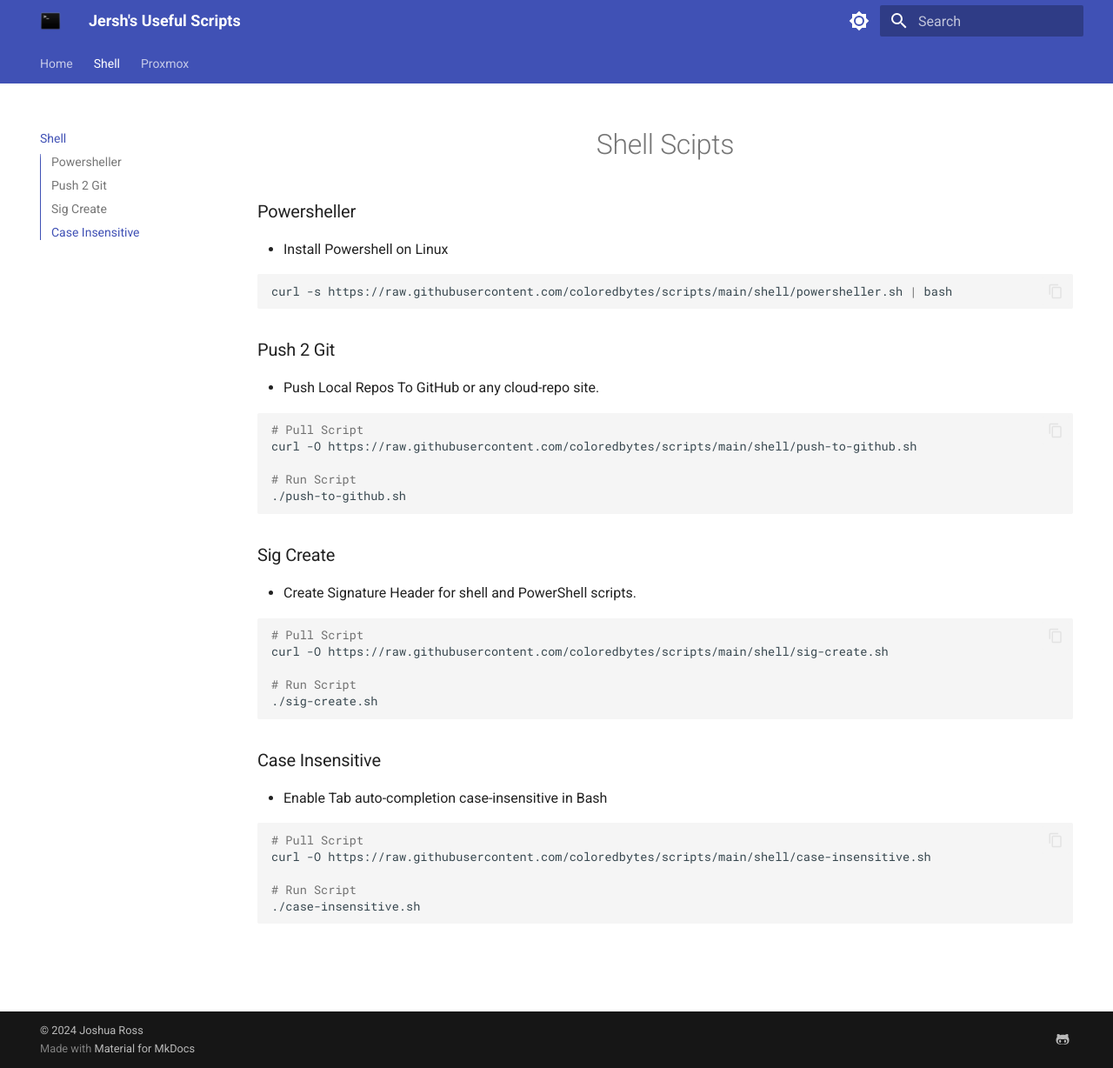
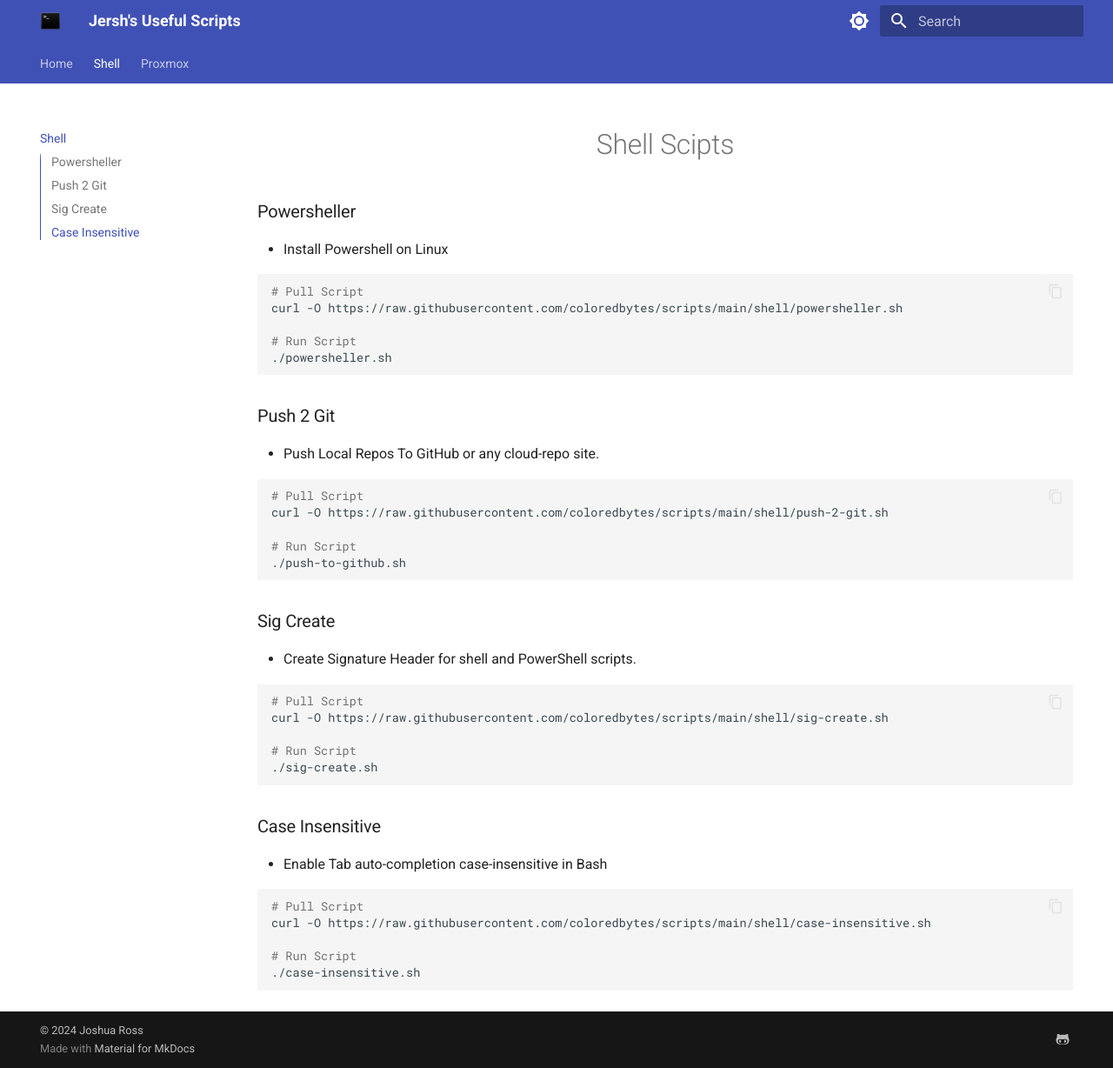
Before and after one commit to coloredbytes/jershs-scripts, an MkDocs documentation site: the page built from docs/shell.md, in a window 1280 px wide and 1228 px high. Shown: the whole window at 87% size. Built offline with MkDocs 1.6.1 and Material for MkDocs 9.7.7, drawn with Linux system fonts in a browser that asks for light colours.

Commit message:
made some changes in the shell.md page

````diff
--- a/docs/shell.md
+++ b/docs/shell.md
@@ -7,7 +7,11 @@
 - Install Powershell on Linux
 
 ```shell
-curl -s https://raw.githubusercontent.com/coloredbytes/scripts/main/shell/powersheller.sh | bash
+# Pull Script
+curl -O https://raw.githubusercontent.com/coloredbytes/scripts/main/shell/powersheller.sh
+
+# Run Script
+./powersheller.sh
 ```
 
 ### Push 2 Git
@@ -16,7 +20,7 @@
 
 ```shell
 # Pull Script
-curl -O https://raw.githubusercontent.com/coloredbytes/scripts/main/shell/push-to-github.sh
+curl -O https://raw.githubusercontent.com/coloredbytes/scripts/main/shell/push-2-git.sh
 
 # Run Script
 ./push-to-github.sh
````
